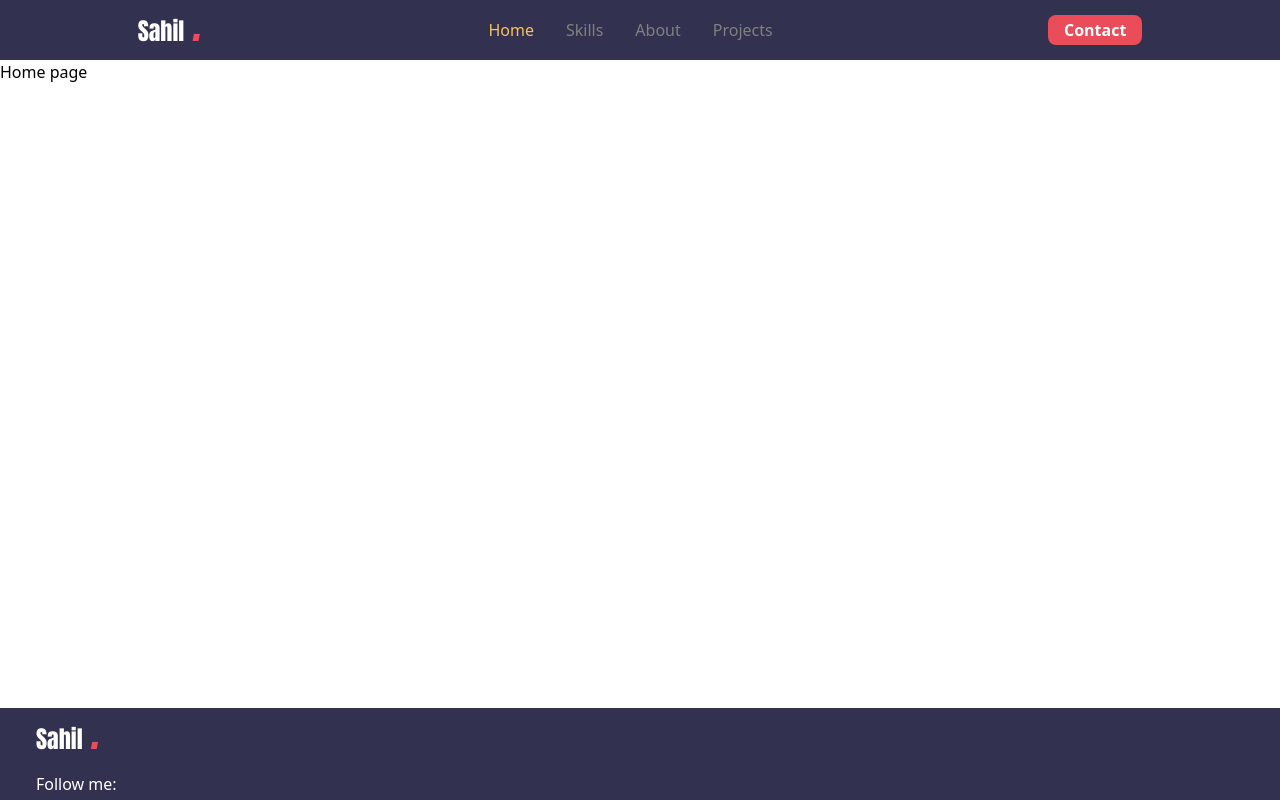
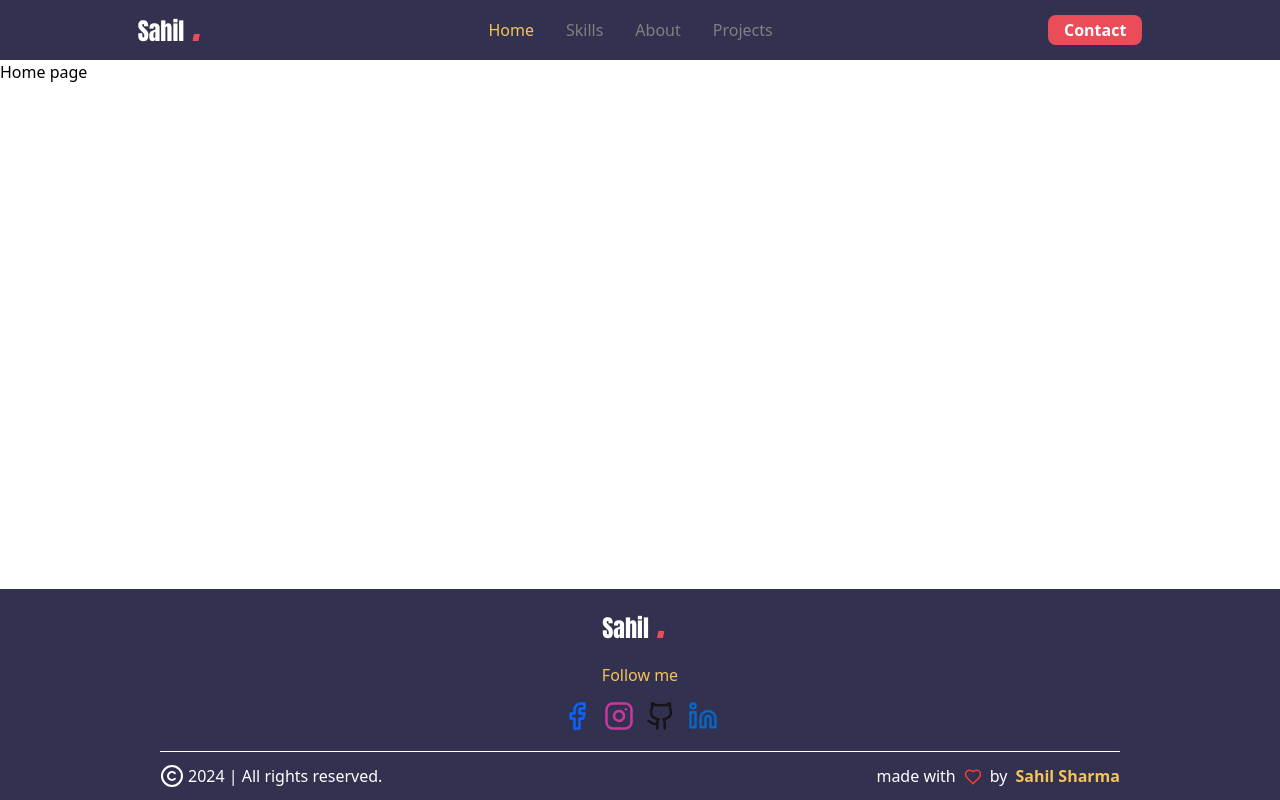
Before and after one commit to SAHIL-Sharma21/my_Portfolio, a React (Vite) app in the folder portfolio website/: page / in a window 1280 px wide. Built offline with nearby package versions, Linux system fonts and the light colour scheme.

Commit message:
footer completed

```diff
--- a/portfolio website/src/components/Footer/Footer.jsx
+++ b/portfolio website/src/components/Footer/Footer.jsx
@@ -1,13 +1,30 @@
 import React from 'react'
 import {Link} from 'react-router-dom'
+import { Facebook, Instagram, Github, Linkedin, Copyright, Heart  } from 'lucide-react';
+
+const hoverClass = 'transition  hover:-translate-y-1 hover:scale-110 duration-300';
 
 function Footer() {
   return (
     <>
       <div className='w-full bg-primary h-auto bottom-0 fixed'>
-        <div className='lg:container w-9/12 flex flex-col justify-around mx-9'>
-            <h1 className='font-Anton text-white text-2xl lg:mb-3'> <Link to={'/'}>Sahil<em className='text-varRed text-5xl font-mono'>.</em></Link></h1>
-            <h2 className='text-white my-1'>Follow me:</h2>
+        <div className='container w-9/12  mx-auto'>
+          <div className='grid  gap-0.5   place-items-center items-center align-middle mx-auto divide-y-1'>
+                <div className='font-Anton text-white p-2 m-auto text-2xl '> <Link to={'/'}>Sahil<em className='text-varRed text-5xl font-mono'>.</em></Link>
+                </div>
+                <h2 className='text-varYellow p-2 m-auto'>Follow me</h2>
+                <div className='mt-1 flex justify-between gap-x-3 my-2'>
+                   <Link to={'https://www.facebook.com/profile.php?id=100007484589958'} className={hoverClass}  target='__blank'> <Facebook color='#0866FF' size={30}/> </Link>
+                   <Link to={'https://instagram.com/isahilsharma21_?igshid=OGQ5ZDc2ODk2ZA%3D%3D&utm_source=qr'} target='__blank' className={hoverClass}> <Instagram  color='#C7399C' size={30}/></Link>
+                   <Link to={'https://github.com/SAHIL-Sharma21'} target='__blank' className={hoverClass}> <Github  color='#161414' size={30}/></Link>
+                   <Link to={'https://www.linkedin.com/in/sahil-sharma2001/'} target='__blank' className={hoverClass}> <Linkedin color='#0A66C2' size={30} /></Link>
+                </div>
+          </div>
+          <hr className='mt-3 text-white'/>
+          <div className='flex justify-between my-3'>
+            <div className='flex gap-1'> <Copyright color='white'/> <p className='text-white'>2024 | All rights reserved.</p> </div>
+            <div className='flex gap-2 text-white'>made with <Heart color='#F73E2F' size={18} className='items-center mt-1' /> by <span className='text-varYellow font-bold'>Sahil Sharma</span></div>
+          </div>
         </div>
 
       </div>
```
